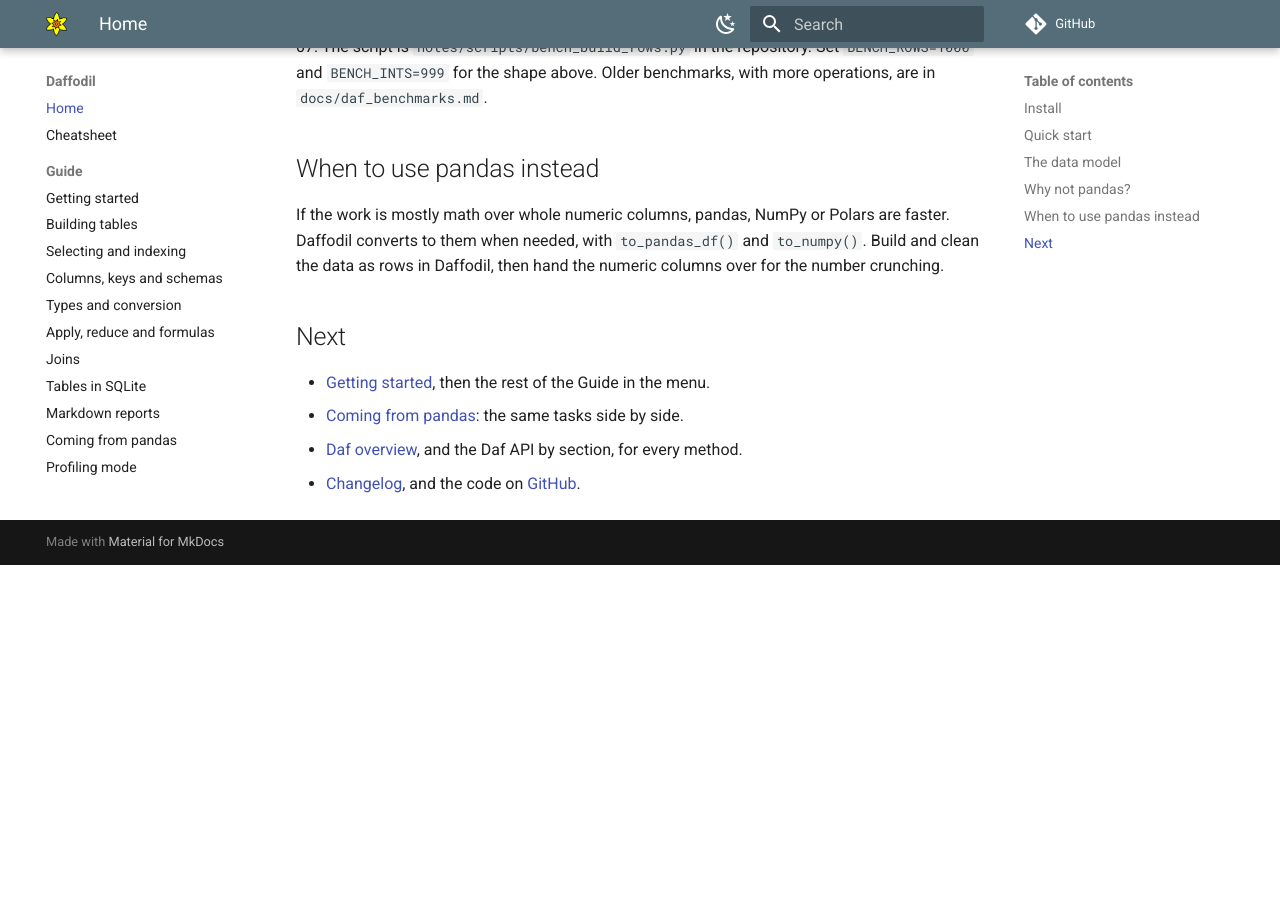
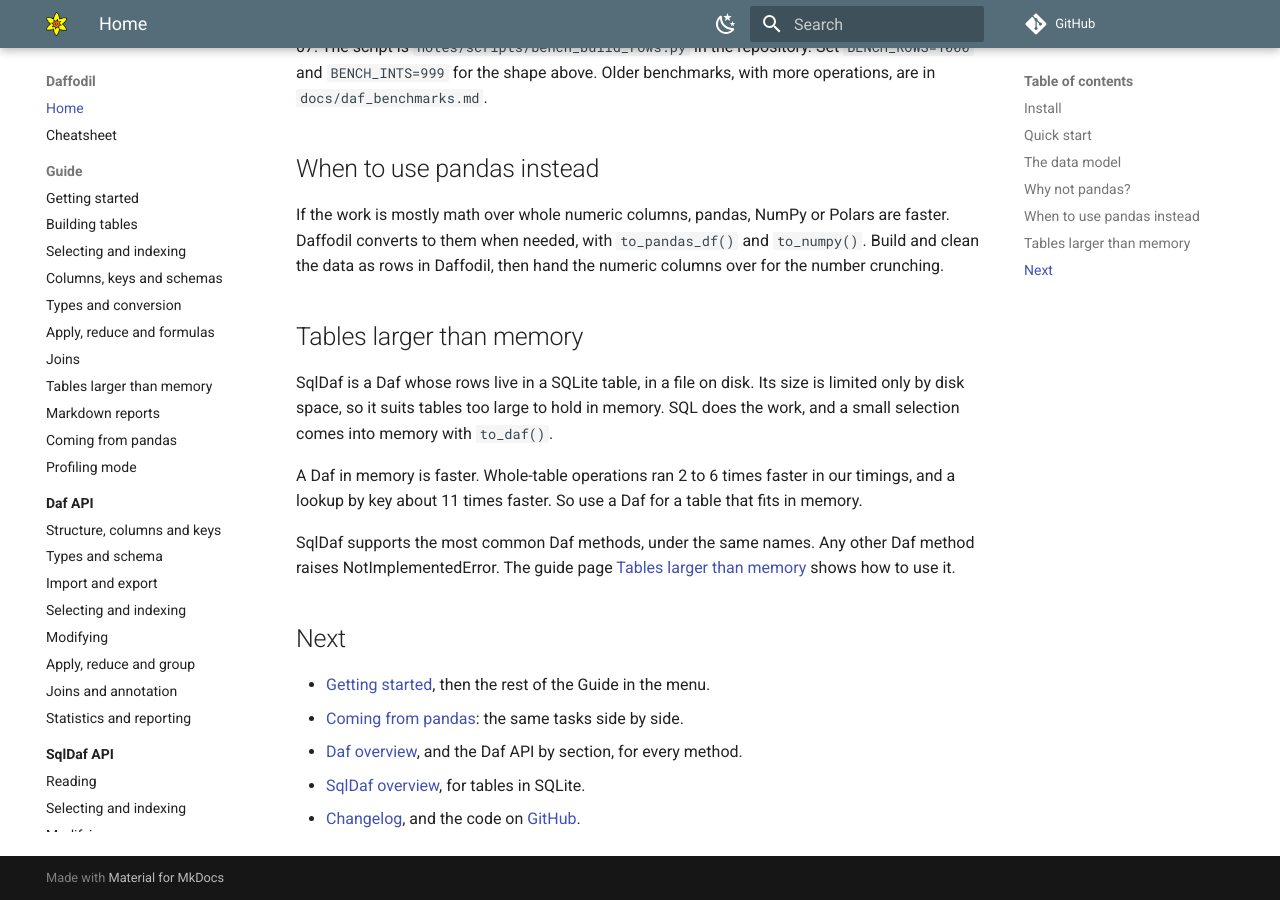
Before and after one commit to raylutz/daffodil, an MkDocs documentation site: the page built from docsite/index.md, in a window 1280 px wide and 900 px high, scrolled down 3322 px. Built offline with MkDocs 1.6.1 and Material for MkDocs 9.7.7, drawn with Linux system fonts in a browser that asks for light colours; comment, search, counter and statistics services are not loaded; before the commit the page ends 3887 px from its top, so only the background shows below that.

Commit message:
Docs: Home page section Tables larger than memory; the SqlDaf Guide page takes that name (Q195)

```diff
--- a/docsite/guide/sqldaf.md
+++ b/docsite/guide/sqldaf.md
@@ -1,4 +1,4 @@
-# Tables in SQLite
+# Tables larger than memory
 
 A [SqlDaf][daffodil.sqldaf.SqlDaf] is a Daf whose rows live in a SQLite table. Use it for a
 table too large to hold in memory. The rows stay in a database file, and SQL does the work.
--- a/docsite/index.md
+++ b/docsite/index.md
@@ -120,10 +120,24 @@
 Daffodil converts to them when needed, with `to_pandas_df()` and `to_numpy()`. Build and
 clean the data as rows in Daffodil, then hand the numeric columns over for the number crunching.
 
+## Tables larger than memory
+
+SqlDaf is a Daf whose rows live in a SQLite table, in a file on disk. Its size is limited only
+by disk space, so it suits tables too large to hold in memory. SQL does the work, and a small
+selection comes into memory with `to_daf()`.
+
+A Daf in memory is faster. Whole-table operations ran 2 to 6 times faster in our timings, and
+a lookup by key about 11 times faster. So use a Daf for a table that fits in memory.
+
+SqlDaf supports the most common Daf methods, under the same names. Any other Daf method
+raises NotImplementedError. The guide page
+[Tables larger than memory](guide/sqldaf.md) shows how to use it.
+
 ## Next
 
 - [Getting started](guide/getting-started.md), then the rest of the Guide in the menu.
 - [Coming from pandas](guide/from-pandas.md): the same tasks side by side.
 - [Daf overview](api/daf/index.md), and the Daf API by section, for every method.
+- [SqlDaf overview](api/sqldaf/index.md), for tables in SQLite.
 - [Changelog](https://github.com/raylutz/daffodil/blob/main/CHANGELOG.md), and the code on
   [GitHub](https://github.com/raylutz/daffodil).
--- a/mkdocs.yml
+++ b/mkdocs.yml
@@ -42,7 +42,7 @@
       - Types and conversion: guide/types.md
       - Apply, reduce and formulas: guide/apply-reduce-formulas.md
       - Joins: guide/joins.md
-      - Tables in SQLite: guide/sqldaf.md
+      - Tables larger than memory: guide/sqldaf.md
       - Markdown reports: guide/markdown.md
       - Coming from pandas: guide/from-pandas.md
       - Profiling mode: profiling.md
```
Also changed, not shown: CHANGELOG.md (+2 -0 lines), README.md (+2 -2 lines).
